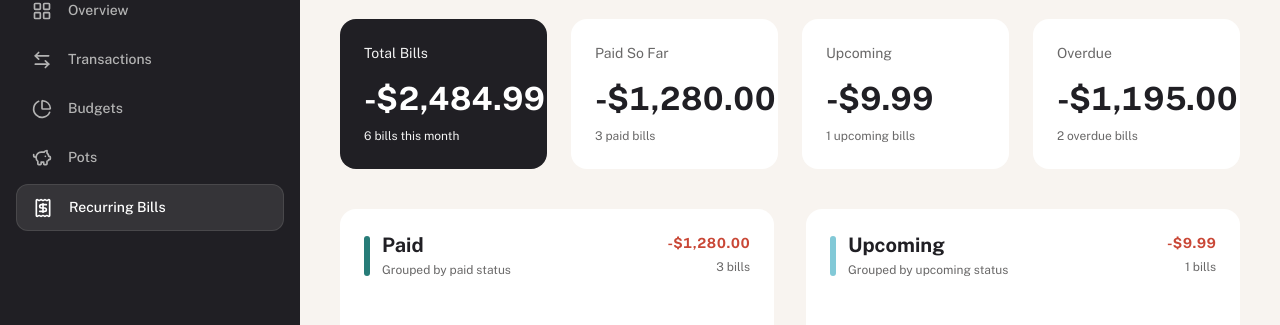
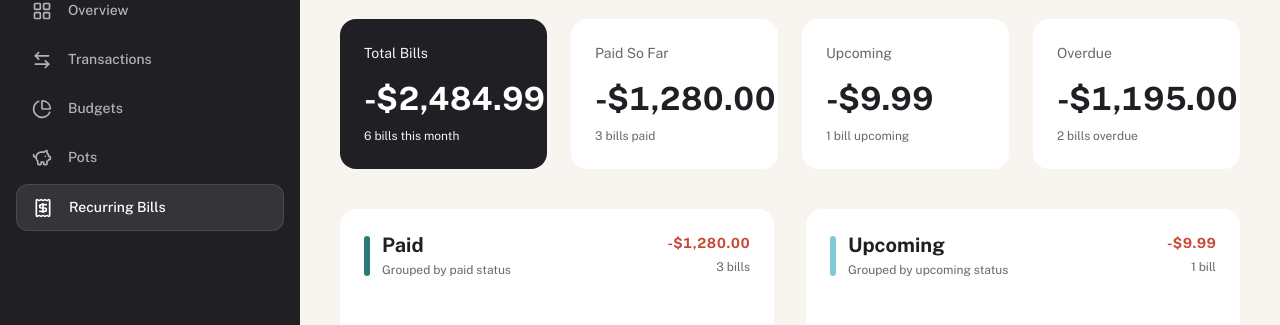
Before and after one commit to christianhubbard/finance-dashboard, a Next.js app: page /recurring-bills in a window 1280 px wide. Shown: the part 120-445 px from the top of the page. Built offline with nearby package versions, Linux system fonts and the light colour scheme.

Commit message:
FIN-4 polish recurring bill counts
Co-authored-by: Christian Hubbard <christianhubbard@users.noreply.github.com>

```diff
--- a/components/recurring-bills/RecurringBillsView.tsx
+++ b/components/recurring-bills/RecurringBillsView.tsx
@@ -46,6 +46,10 @@ function billAmount(amount: number): string {
   return `-${formatCurrency(Math.abs(amount))}`;
 }
 
+function billCountLabel(count: number): string {
+  return `${count} ${count === 1 ? "bill" : "bills"}`;
+}
+
 function BillRow({
   bill,
   status,
@@ -86,28 +90,28 @@ export function RecurringBillsView({ data }: RecurringBillsViewProps) {
     {
       label: "Total Bills",
       value: billAmount(summary.totalBills),
-      detail: `${summary.billCount} bills this month`,
+      detail: `${billCountLabel(summary.billCount)} this month`,
       className: "bg-grey-900 text-white",
       detailClassName: "text-grey-100",
     },
     {
       label: "Paid So Far",
       value: billAmount(summary.paid),
-      detail: `${groups.paid.length} paid bills`,
+      detail: `${billCountLabel(groups.paid.length)} paid`,
       className: "bg-white text-grey-900",
       detailClassName: "text-grey-500",
     },
     {
       label: "Upcoming",
       value: billAmount(summary.upcoming),
-      detail: `${groups.upcoming.length} upcoming bills`,
+      detail: `${billCountLabel(groups.upcoming.length)} upcoming`,
       className: "bg-white text-grey-900",
       detailClassName: "text-grey-500",
     },
     {
       label: "Overdue",
       value: billAmount(summary.overdue),
-      detail: `${groups.overdue.length} overdue bills`,
+      detail: `${billCountLabel(groups.overdue.length)} overdue`,
       className: "bg-white text-grey-900",
       detailClassName: "text-grey-500",
     },
@@ -178,7 +182,7 @@ export function RecurringBillsView({ data }: RecurringBillsViewProps) {
                     {billAmount(total)}
                   </p>
                   <p className="mt-1 text-preset-5 text-grey-500">
-                    {bills.length} bills
+                    {billCountLabel(bills.length)}
                   </p>
                 </div>
               </div>
```
Also changed, not shown: 1 other file (tests, documents, lock files or other folders).
